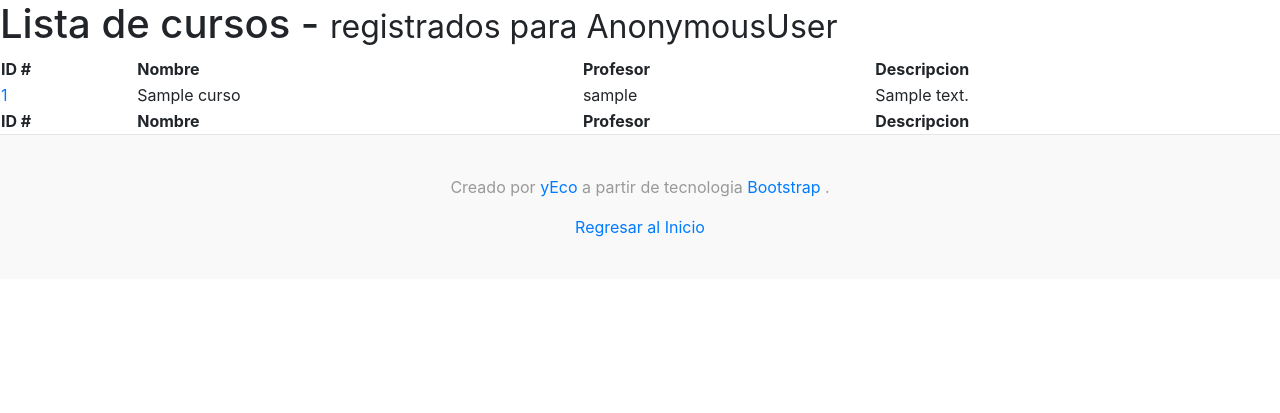
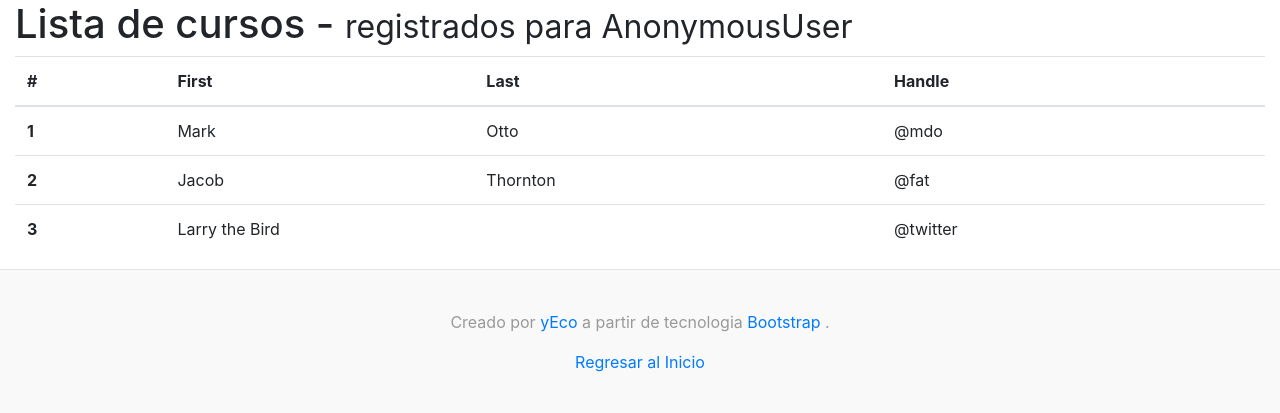
Before and after one commit to YecoG23/blog, a Django app: page /curso/lista in a window 1280 px wide. Shown: the part 56-469 px from the top of the page. Run offline with Django 3.2, Linux system fonts and the light colour scheme; tables that the repository leaves empty hold one stand-in row (values such as "Sample post").

Commit message:
update curso detailview and added slug,sesion to aula model

```diff
--- a/cursos/forms.py
+++ b/cursos/forms.py
@@ -9,7 +9,7 @@ class CursoForm(ModelForm):
 class AulaForm(ModelForm):
 	class Meta:
 		model = Aula
-		fields = ['nombre','curso']
+		fields = ['nombre','curso','descripcion']
 		# widgets = {
 		# 	'curso': SelectMultiple(choices = list(Projeto.objects.all().values_list('id','nome'))),
 		# }
--- a/cursos/models.py
+++ b/cursos/models.py
@@ -1,6 +1,7 @@
 from django.db import models
 from django.urls import reverse
 from django.conf import settings
+from django.template.defaultfilters import slugify
 
 # Create your models here.
 
@@ -18,7 +19,7 @@ class Curso(models.Model):
 	def get_absolute_url(self):
 		return reverse('view_curso', args=[str(self.id)])
 
-	def __str__():
+	def __str__(self):
 		return self.nombre
 
 	class Meta:
@@ -27,16 +28,23 @@ class Curso(models.Model):
 class Aula(models.Model):
 	curso = models.ForeignKey(Curso, default=1, null=True, on_delete=models.CASCADE)
 	nombre = models.CharField(max_length=120)
+	descripcion = models.TextField(null=True, blank=True)
+	slug = models.SlugField(max_length=120, blank=True)
+	num_sesion = models.PositiveIntegerField(blank=True)
 	## archivos = FileField(upload_to='uploads/')
 	creado = models.DateTimeField(auto_now_add=True)
 	actualizado = models.DateTimeField(auto_now=True)
-	publicado_en = models.DateTimeField(auto_now=False, auto_now_add=False, null=True, blank=True)
+	# publicado_en = models.DateTimeField(auto_now=False, auto_now_add=False, null=True, blank=True)
+
+	def save(self, *args, **kwargs):
+	    self.slug = slugify(self.curso.nombre)
+	    super(Aula, self).save(*args, **kwargs)
 
 	def get_absolute_url(self):
 		return reverse('view_aula', args=[str(self.id)])
 
-	def __str__():
-		return self.nombre
+	def __str__(self):
+		return '{:.3}-{}'.format(self.curso.nombre,self.nombre)
 
 	class Meta:
-		ordering = ['publicado_en','actualizado','creado']
+		ordering = ['creado','actualizado']
--- a/cursos/urls.py
+++ b/cursos/urls.py
@@ -13,9 +13,16 @@ from .views import (
 )
 
 urlpatterns = [
+    # urls for cursos
     re_path('lista', CursoListView.as_view(), name='list_cursos'),
     re_path(r'^add$', CursoCreateView.as_view(), name='new_curso'),
-    re_path(r'^(?P<pk>[0-9]+)/detail$', CursoDetailView.as_view(), name='view_curso'),
+    path('<int:pk>/detail', CursoDetailView.as_view(), name='view_curso'),
     re_path(r'^(?P<pk>[0-9]+)/edit$', CursoUpdateView.as_view(), name='edit_curso'),
     re_path(r'^(?P<pk>[0-9]+)/delete$', CursoDeleteView.as_view(), name='delete_curso'),
+    # urls for aulas
+    path('<slug:slug>/lista_aulas', AulaListView.as_view(), name='list_aulas'),
+    path('<slug:slug>/add', AulaCreateView.as_view(), name='new_aula'),
+    path('<slug:slug>/<int:id>/detail', AulaDetailView.as_view(), name='view_aula'),
+    path('<slug:slug>/<int:id>/edit', AulaUpdateView.as_view(), name='edit_aula'),
+    path('<slug:slug>/<int:id>/delete', AulaDeleteView.as_view(), name='delete_aula'),
 ]
--- a/cursos/views.py
+++ b/cursos/views.py
@@ -10,6 +10,9 @@ from django.urls import reverse_lazy
 from .models import Curso, Aula
 from .forms import CursoForm, AulaForm
 
+#DEFINING GLOBAL VARIABLE FOR "SESION"
+current_sesion = 4
+
 ## CREATE, DETAIL, LIST AND VIEW CURSO CLASS
 
 class CursoCreateView(SuccessMessageMixin, CreateView):
@@ -19,6 +22,11 @@ class CursoCreateView(SuccessMessageMixin, CreateView):
 
 class CursoDetailView(DetailView):
     model = Curso
+    def get_context_data(self, **kwargs):
+        context = super(CursoDetailView, self).get_context_data(**kwargs)
+        context['current_sesion'] = current_sesion
+        context['aulas'] = Aula.objects.filter(curso__id=self.kwargs['pk'])
+        return context
 
 class CursoListView( ListView):
     model = Curso
@@ -41,6 +49,7 @@ class AulaCreateView(SuccessMessageMixin, CreateView):
 
 class AulaDetailView(DetailView):
     model = Aula
+    template_name = 'cursos/curso_aula_detail.html'
 
 class AulaListView( ListView):
     model = Aula
--- a/templates/base.html
+++ b/templates/base.html
@@ -13,7 +13,10 @@
     <link rel="canonical" href="https://getbootstrap.com/docs/4.3/examples/navbars/">
 
     <!-- Bootstrap core CSS -->
-<link href="https://getbootstrap.com/docs/4.3/dist/css/bootstrap.min.css" rel="stylesheet" integrity="sha384-ggOyR0iXCbMQv3Xipma34MD+dH/1fQ784/j6cY/iJTQUOhcWr7x9JvoRxT2MZw1T" crossorigin="anonymous">
+    <link href="https://getbootstrap.com/docs/4.3/dist/css/bootstrap.min.css" rel="stylesheet" integrity="sha384-ggOyR0iXCbMQv3Xipma34MD+dH/1fQ784/j6cY/iJTQUOhcWr7x9JvoRxT2MZw1T" crossorigin="anonymous">
+
+    <link href="https://maxcdn.bootstrapcdn.com/font-awesome/4.7.0/css/font-awesome.min.css" rel="stylesheet">
+
     <style>
       .bd-placeholder-img {
         font-size: 1.125rem;
@@ -57,13 +60,15 @@
     <div class="collapse navbar-collapse" id="navbarsExample07">
       <ul class="navbar-nav mr-auto">
         <li class="nav-item active">
-          <a class="nav-link" href="#">Inicio <span class="sr-only">(current)</span></a>
+          <a class="nav-link" href="/">Inicio <span class="sr-only">(current)</span></a>
         </li>
         <li class="nav-item dropdown">
           <a class="nav-link dropdown-toggle" href="#" id="dropdown07" data-toggle="dropdown" aria-haspopup="true" aria-expanded="false">Cursos</a>
           <div class="dropdown-menu" aria-labelledby="dropdown07">
-            <a class="dropdown-item" href="#">Matematica I</a>
+            <a class="dropdown-item" href="{% url 'view_curso' pk=2 %}">Matematica I</a>
             <a class="dropdown-item" href="#">Pedagogia</a>
+            <div class="dropdown-divider"></div>
+            <a class="dropdown-item" href="#">Lista de cursos</a>
           </div>
         </li>
       </ul>
--- a/templates/cursos/curso_list.html
+++ b/templates/cursos/curso_list.html
@@ -4,7 +4,7 @@
 {% block title %}Lista de Cursos{% endblock title %}
 
 {% block content %}
-  <div class="row">
+  <div class="row mx-auto">
     <div class="col-lg-12">
 
       <div class="page-header">
@@ -15,31 +15,33 @@
         <p><strong>No hay ningun curso registrado a su cargo.</strong> Registre uno ahora <a href="{% url 'new_curso' %}"></a>
       {% endif %}
 
-      <table id="example" class="display" cellspacing="0" width="100%">
+ <table class="table table-hover">
   <thead>
     <tr>
-            <th>ID #</th>
-            <th>Nombre</th>
-            <th>Profesor</th>
-            <th>Descripcion</th>
+      <th scope="col">#</th>
+      <th scope="col">First</th>
+      <th scope="col">Last</th>
+      <th scope="col">Handle</th>
     </tr>
   </thead>
-        <tfoot>
-            <th>ID #</th>
-            <th>Nombre</th>
-            <th>Profesor</th>
-            <th>Descripcion</th>
-        </tfoot>
   <tbody>
-          {% for curso in object_list %}
     <tr>
-                <td><a href="{{ curso.get_absolute_url }}">{{ curso.pk }}</a></td>
-                <td>{{ curso.nombre }}</td>
-                <td>{{ curso.profesor }}</td>
-                <td>{{ curso.descripcion }}</td>
+      <th scope="row">1</th>
+      <td>Mark</td>
+      <td>Otto</td>
+      <td>@mdo</td>
     </tr>
-          {% endfor %}
-
+    <tr>
+      <th scope="row">2</th>
+      <td>Jacob</td>
+      <td>Thornton</td>
+      <td>@fat</td>
+    </tr>
+    <tr>
+      <th scope="row">3</th>
+      <td colspan="2">Larry the Bird</td>
+      <td>@twitter</td>
+    </tr>
   </tbody>
 </table>
     </div>
```
Also changed, not shown: templates/cursos/curso_aula_detail.html (added, +35 -0 lines), templates/cursos/curso_detail.html (added, +57 -0 lines), cursos/migrations/0002_aula_descripcion.py (added), cursos/migrations/0003_auto_20190507_1124.py (added), cursos/migrations/0004_aula_slug.py (added), cursos/migrations/0005_auto_20190507_1242.py (added), cursos/migrations/0006_aula_num_sesion.py (added), cursos/migrations/0007_auto_20190508_2232.py (added). Lines whose indentation alone changed are shown as unchanged.
